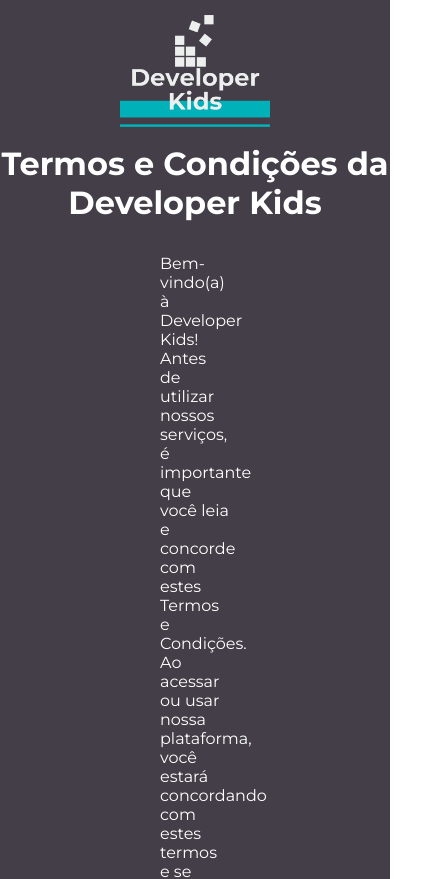
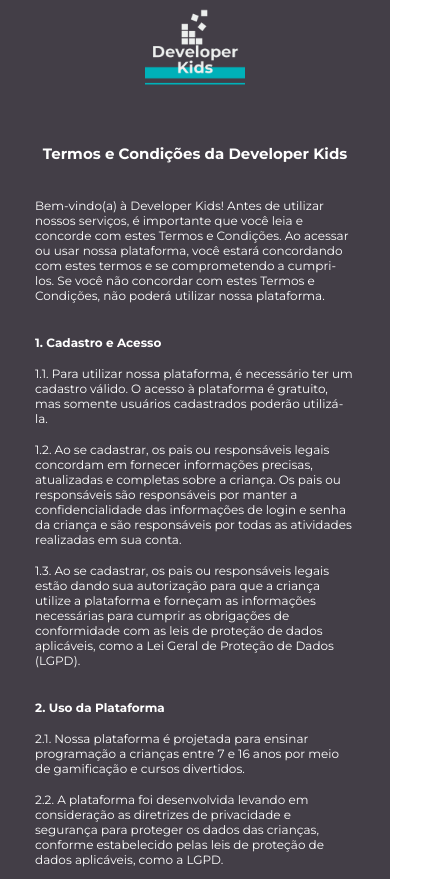
Before and after one commit to Danielacastrod/technology-education-platform, a React (Create React App) app in the folder my-app/: page /termosecondicoes in a window 390 px wide. Shown: the top 879 px of the page, 439 px wide, since content can reach past the window. Built offline with nearby package versions, Linux system fonts and the light colour scheme.

Commit message:
Responsividade do Termo de condição e política de privacidade

```diff
--- a/my-app/src/App.css
+++ b/my-app/src/App.css
@@ -357,8 +357,76 @@
   padding-left: 2rem;
 }
 
+
 /* FIM DOCUMENTAÇÃO (TERMOS E CONDIÇÕES, POLÍTICA DE PRIVACIDADE) */
-
+/* RESPONSIVIDADE */
+@media(max-width: 768px){
+
+
+  .logo--documentacao {
+    height: 120px;
+  }
+
+  .corpo--documentacao {
+    font-size: 10px;
+
+  }
+
+  .titulo--documentacao {
+    font-size: 20px;
+
+  }
+
+  .conteudo--documentacao {
+    font-size: 15px;
+    margin: 20px;
+    padding: 40px;
+  }
+
+  .secao--documentacao {
+    font-size: 15px;
+  }
+
+  .tituloSecao--documentacao {
+    font-size: 18px;
+  }
+
+  .conteudoSecao--documentacao {
+    font-size: 15px;
+  }
+
+}
+
+@media(max-width: 430px){
+
+  .logo--documentacao {
+    height: 100px;
+  }
+
+  .titulo--documentacao {
+    font-size: 15px;
+
+  }
+
+  .conteudo--documentacao {
+    font-size: 12px;
+    margin: 15px;
+    padding: 20px;
+  }
+
+  .secao--documentacao {
+    font-size: 12px;
+
+  }
+
+  .tituloSecao--documentacao {
+    font-size: 12px;
+  }
+
+  .conteudoSecao--documentacao {
+    font-size: 12px;
+  }
+}
 /* INÍCIO RODAPÉ */
 
 .rodape {
```
